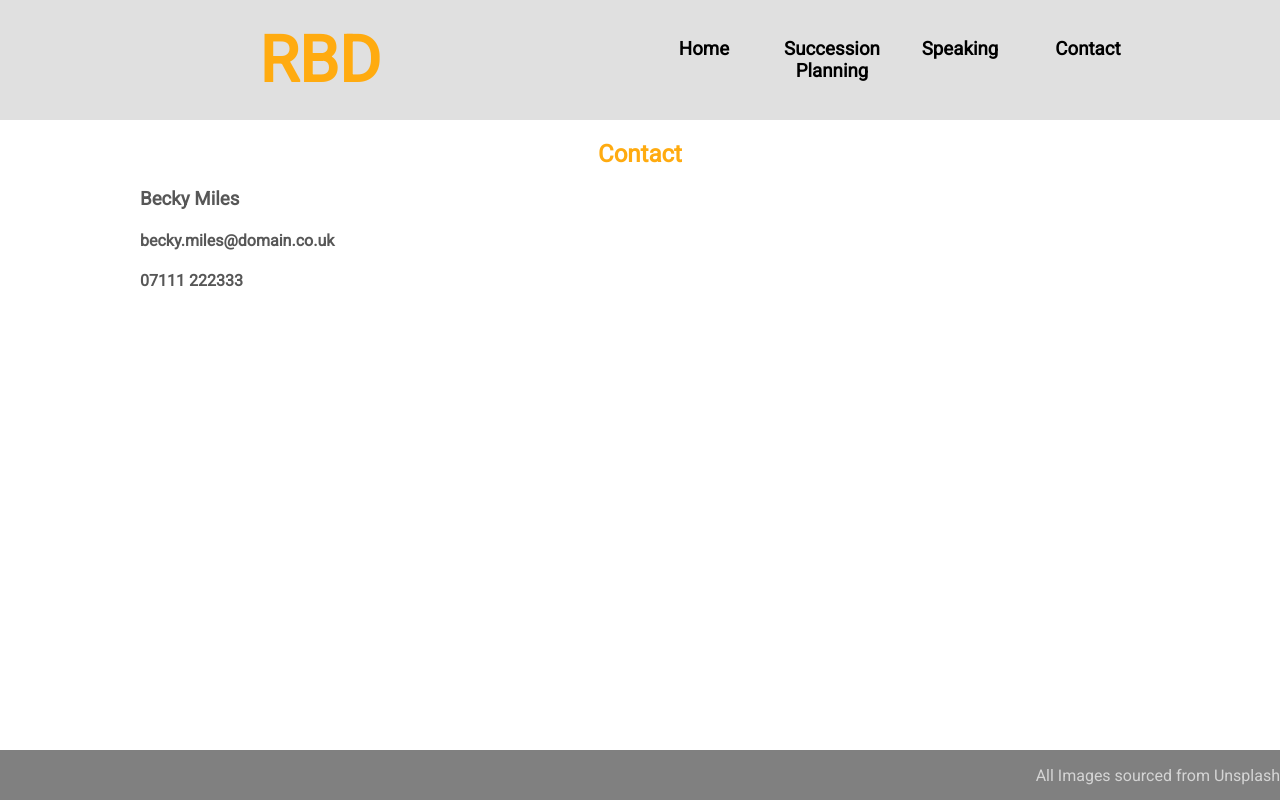
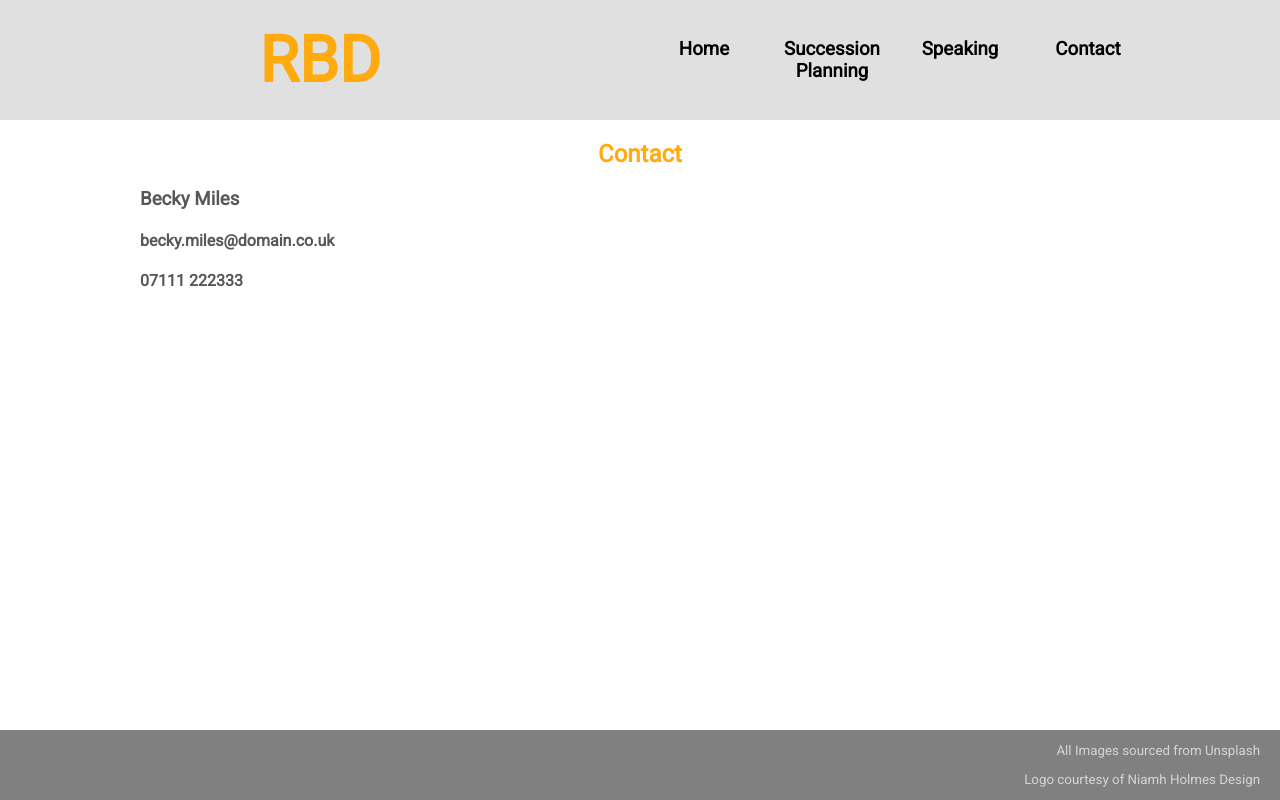
Before and after one commit to will-miles/succession_planning, a React (Create React App) app: page /contact in a window 1280 px wide. Built offline with nearby package versions, Linux system fonts and the light colour scheme.

Commit message:
temp photos swapped for finals

```diff
--- a/src/App.css
+++ b/src/App.css
@@ -20,11 +20,10 @@
   max-width: 1000px;
   margin-left: auto;
   margin-right: auto;
-  padding-bottom: 50px;
+  padding-bottom: 100px;
 }
 
 .footer {
-  height: 50px;
   position: absolute;
   grid-area: footer;
   margin-top: 10px;
--- a/src/App.js
+++ b/src/App.js
@@ -17,7 +17,7 @@ function App() {
         <HomePage path="/" />
         <SuccPlanningPage path="/succession-planning" />
         {/* <VitaProfilingPage path="/vita-profiling" /> */}
-        <speaking-page path="/speaking" />
+        <SpeakingPage path="/speaking" />
         <ContactPage path="/contact" />
       </Router>
       <Footer className="footer" />
--- a/src/Components/Footer.css
+++ b/src/Components/Footer.css
@@ -4,15 +4,17 @@
 }
 
 .footer p {
+  font-size: smaller;
   text-align: right;
+  margin-right: 20px;
 }
 
-.unsplash-link {
+.footer-link {
   text-decoration: none;
   color: rgb(212, 212, 212);
 }
 
-.unsplash-link:hover {
+.footer-link:hover {
   text-decoration: underline;
   color: rgb(87, 87, 87);
 }
--- a/src/Components/Footer.js
+++ b/src/Components/Footer.js
@@ -6,8 +6,17 @@ const Footer = () => {
     <div className="footer">
       <p>
         All Images sourced from{' '}
-        <a href="https://unsplash.com/" className="unsplash-link">
+        <a href="https://unsplash.com/" className="footer-link">
           Unsplash
+        </a>
+      </p>
+      <p>
+        Logo courtesy of{' '}
+        <a
+          href="https://niamhholmesdesign.squarespace.com"
+          className="footer-link"
+        >
+          Niamh Holmes Design
         </a>
       </p>
     </div>
--- a/src/Components/HomePage.css
+++ b/src/Components/HomePage.css
@@ -13,4 +13,5 @@
   grid-area: '2';
   max-width: 90%;
   margin: 5%;
+  margin-top: 80px;
 }
--- a/src/Components/HomePage.js
+++ b/src/Components/HomePage.js
@@ -52,8 +52,8 @@ const HomePage = () => {
       </div>
       <img
         className="home-photo"
-        src="https://images.unsplash.com/photo-1588641750012-474003b37f49?ixlib=rb-1.2.1&ixid=eyJhcHBfaWQiOjEyMDd9&auto=format&fit=crop&w=700&q=60"
-        alt="woman and dog"
+        src={require('../images/home_img.jpg')}
+        alt="family_parking"
       />
     </div>
   );
--- a/src/Components/SuccPlanningPage.js
+++ b/src/Components/SuccPlanningPage.js
@@ -39,24 +39,17 @@ const SuccPlanningPage = () => {
               to take it on?
             </li>
           </ul>
+          <p>
+            For a confidential discussion on how to ‘Get the Conversation
+            Started’ and get the family round the table to achieve an agreed
+            Succession Plan contact Becky – all details on the contact page.
+          </p>
         </div>
         <img
           className="sp-photo-1"
-          src="https://images.unsplash.com/photo-1588641750012-474003b37f49?ixlib=rb-1.2.1&ixid=eyJhcHBfaWQiOjEyMDd9&auto=format&fit=crop&w=700&q=60"
-          alt="woman and dog"
+          src={require('../images/succ_pln_img.jpg')}
+          alt="family_pic"
         />
-      </div>
-      <div className="sp-section-2">
-        <img
-          className="sp-photo-2"
-          src="https://images.unsplash.com/photo-1588641750012-474003b37f49?ixlib=rb-1.2.1&ixid=eyJhcHBfaWQiOjEyMDd9&auto=format&fit=crop&w=700&q=60"
-          alt="woman and dog"
-        />
-        <p className="sp-body-2">
-          For a confidential discussion on how to ‘Get the Conversation Started’
-          and get the family round the table to achieve an agreed Succession
-          Plan contact Becky – all details on the contact page.
-        </p>
       </div>
     </div>
   );
```
Also changed, not shown: src/images/home_img.jpg (added), src/images/succ_pln_img.jpg (added).
